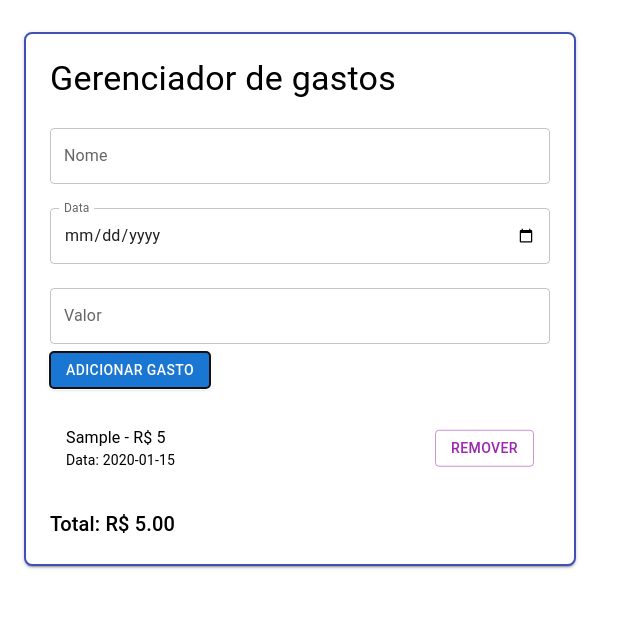
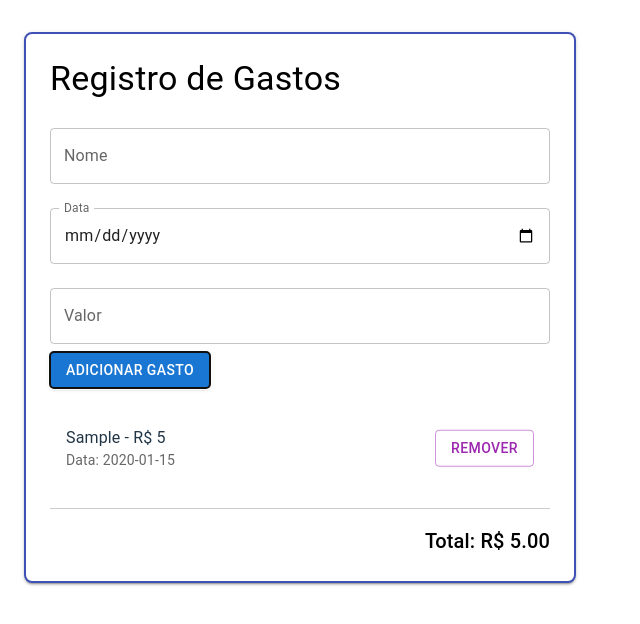
Before and after one commit to Joao-Lucas-de-Oliveira-Lima/web-expense-manager-front, a React (Vite) app: page / in a window 1280 px wide. Both pictures are taken after typing "Sample", "2020-01-15", "5" into the empty fields and a click on the button "ADICIONAR GASTO". Shown: the top 624 px of the page, without its empty margins (0-640 px from the left). Built offline with nearby package versions, Linux system fonts and the light colour scheme.

Commit message:
feat: fixing total value

```diff
--- a/src/App.jsx
+++ b/src/App.jsx
@@ -25,6 +25,8 @@ const App = () => {
     setExpenses(newExpenses);
   };
 
+  const total = expenses.reduce((acc, expense) => acc + parseFloat(expense.value), 0);
+
   return (
     <Container
       maxWidth="sm"
@@ -36,7 +38,6 @@ const App = () => {
         pt: 4,
       }}
     >
-      {/* Definindo altura máxima e rolagem para o contêiner do formulário e lista */}
       <Box
         sx={{
           border: '2px solid #3f51b5',
@@ -45,15 +46,29 @@ const App = () => {
           boxShadow: 2,
           backgroundColor: '#fff',
           width: '100%',
-          maxHeight: '500px',  // Altura máxima do contêiner
-          overflowY: 'auto',   // Barra de rolagem quando o conteúdo excede a altura
+          maxHeight: '500px',
+          display: 'flex',
+          flexDirection: 'column',
         }}
       >
         <Typography variant="h4" component="h1" gutterBottom sx={{ color: 'black' }}>
-          Gerenciador de gastos
+          Registro de Gastos
         </Typography>
+
+        {/* Formulário */}
         <ExpenseForm onAddExpense={addExpense} />
-        <ExpenseList expenses={expenses} onRemoveExpense={removeExpense} />
+
+        {/* Lista de Gastos com Scroll */}
+        <Box sx={{ flexGrow: 1, overflowY: 'auto', mb: 2 }}>
+          <ExpenseList expenses={expenses} onRemoveExpense={removeExpense} />
+        </Box>
+
+        {/* Valor Total fixo na parte inferior */}
+        <Box sx={{ borderTop: '1px solid #ccc', paddingTop: 2 }}>
+          <Typography variant="h6" component="div" sx={{ textAlign: 'right', color: 'black' }}>
+            Total: R$ {total.toFixed(2)}
+          </Typography>
+        </Box>
       </Box>
     </Container>
   );
--- a/src/components/ExpenseList.jsx
+++ b/src/components/ExpenseList.jsx
@@ -1,27 +1,15 @@
 // src/components/ExpenseList.jsx
 import React from 'react';
-import { List, ListItem, ListItemText, ListItemSecondaryAction, Button, Typography, Box } from '@mui/material';
+import { List, ListItem, ListItemText, ListItemSecondaryAction, Button } from '@mui/material';
 
 const ExpenseList = ({ expenses, onRemoveExpense }) => {
-  const total = expenses.reduce((acc, expense) => acc + parseFloat(expense.value), 0);
-
   return (
-    <Box>
-      {/* Limitando a altura da lista e permitindo a rolagem */}
-      <Box sx={{ maxHeight: '300px', overflowY: 'auto', mb: 2 }}>
     <List>
       {expenses.map((expense, index) => (
-            <ListItem
-              key={index}
-              sx={{ display: 'flex', justifyContent: 'space-between', alignItems: 'center' }}
-            >
+        <ListItem key={index}>
           <ListItemText
-                primary={
-                  <Typography sx={{ color: 'black' }}>{`${expense.name} - R$ ${expense.value}`}</Typography>
-                }
-                secondary={
-                  <Typography variant="body2" sx={{ color: 'black' }}>{`Data: ${expense.date}`}</Typography>
-                }
+            primary={`${expense.name} - R$ ${expense.value}`}
+            secondary={`Data: ${expense.date}`}
           />
           <ListItemSecondaryAction>
             <Button variant="outlined" color="secondary" onClick={() => onRemoveExpense(index)}>
@@ -31,11 +19,6 @@ const ExpenseList = ({ expenses, onRemoveExpense }) => {
         </ListItem>
       ))}
     </List>
-      </Box>
-      <Typography variant="h6" component="div" sx={{ color: 'black' }}>
-        Total: R$ {total.toFixed(2)}
-      </Typography>
-    </Box>
   );
 };
 
```
Lines whose indentation alone changed are shown as unchanged.
